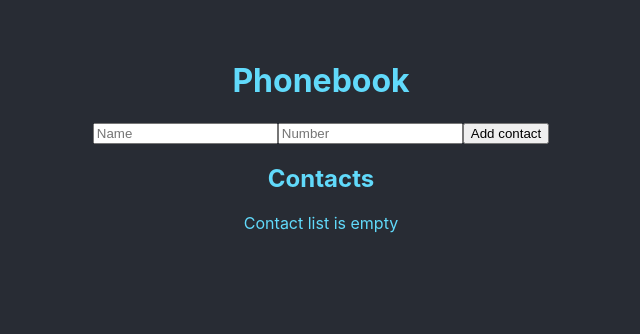
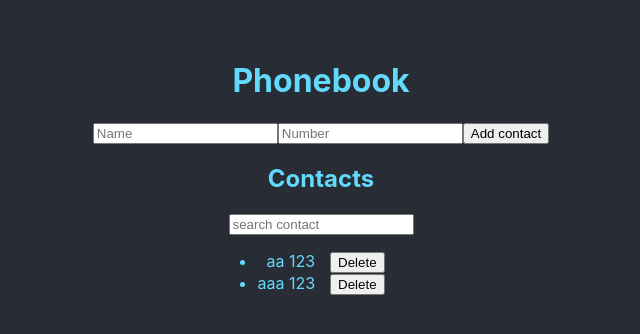
Before and after one commit to Mykhailo-Gogol/goit-react-hw-02-phonebook, a React (Create React App) app: page / in a window 1280 px wide. Shown: the top 334 px of the page, without its empty margins (319-959 px from the left). Built offline with nearby package versions, Linux system fonts and the light colour scheme.

Commit message:
Додає Filter, ContactList

```diff
--- a/src/App.js
+++ b/src/App.js
@@ -1,16 +1,40 @@
 import "./App.css";
 import React, { Component } from "react";
+import shortid from "shortid";
 import Form from "./components/Form";
+import Filter from "./components/Filter";
 class App extends Component {
   state = {
-    contacts: [],
+    contacts: [
+      { name: "aa", number: 123 },
+      { name: "aaa", number: 123 },
+    ],
+  };
+
+  renderFiltered;
+
+  uniqueId = () => {
+    return shortid.generate();
   };
 
   formSubmitHandler = (data) => {
+    console.log(this.state.contacts);
     this.setState((state) => {
       const contacts = state.contacts.push(data);
+      console.log(this.state.contacts);
       return contacts;
     });
+  };
+
+  filterHandler = (value) => {
+    if (value) {
+      const normalizedFilter = value.toLowerCase();
+
+      this.renderFiltered = this.state.contacts.filter(({ name }) =>
+        name.toLowerCase().includes(normalizedFilter)
+      );
+      console.log(this.renderFiltered);
+    }
   };
 
   render() {
@@ -19,12 +43,13 @@ class App extends Component {
         <h1>Phonebook</h1>
         <Form onSubmit={this.formSubmitHandler} />
         <h2>Contacts</h2>
+        <Filter appState={this.state} onFilter={this.filterHandler} />
 
         {this.state.contacts.length ? (
           <ul className="contact-list">
             {this.state.contacts.map(({ name, number }) => {
               return (
-                <li key={name}>
+                <li key={this.uniqueId()}>
                   {`${name} ${number}`}
                   <button className="delete-button">Delete</button>
                 </li>
--- /dev/null
+++ b/src/components/Filter/Filter.js
@@ -0,0 +1,35 @@
+import React, { Component } from "react";
+class Filter extends Component {
+  state = {
+    filter: "",
+  };
+
+  filterInputHandler = (event) => {
+    this.props.onFilter(this.state.filter);
+    this.handleInputChange(event);
+  };
+
+  handleInputChange = (event) => {
+    const { name, value } = event.target;
+
+    this.setState({
+      [name]: value,
+    });
+  };
+
+  render() {
+    return (
+      <div>
+        <input
+          type="text"
+          placeholder="search contact"
+          name="filter"
+          value={this.state.filter}
+          onChange={this.filterInputHandler}
+        />
+      </div>
+    );
+  }
+}
+
+export default Filter;
--- /dev/null
+++ b/src/components/Filter/index.js
@@ -0,0 +1 @@
+export { default } from "./Filter.js";
```
Also changed, not shown: src/components/ContactList/ContactList.js (added), src/components/ContactList/index.js (added).
